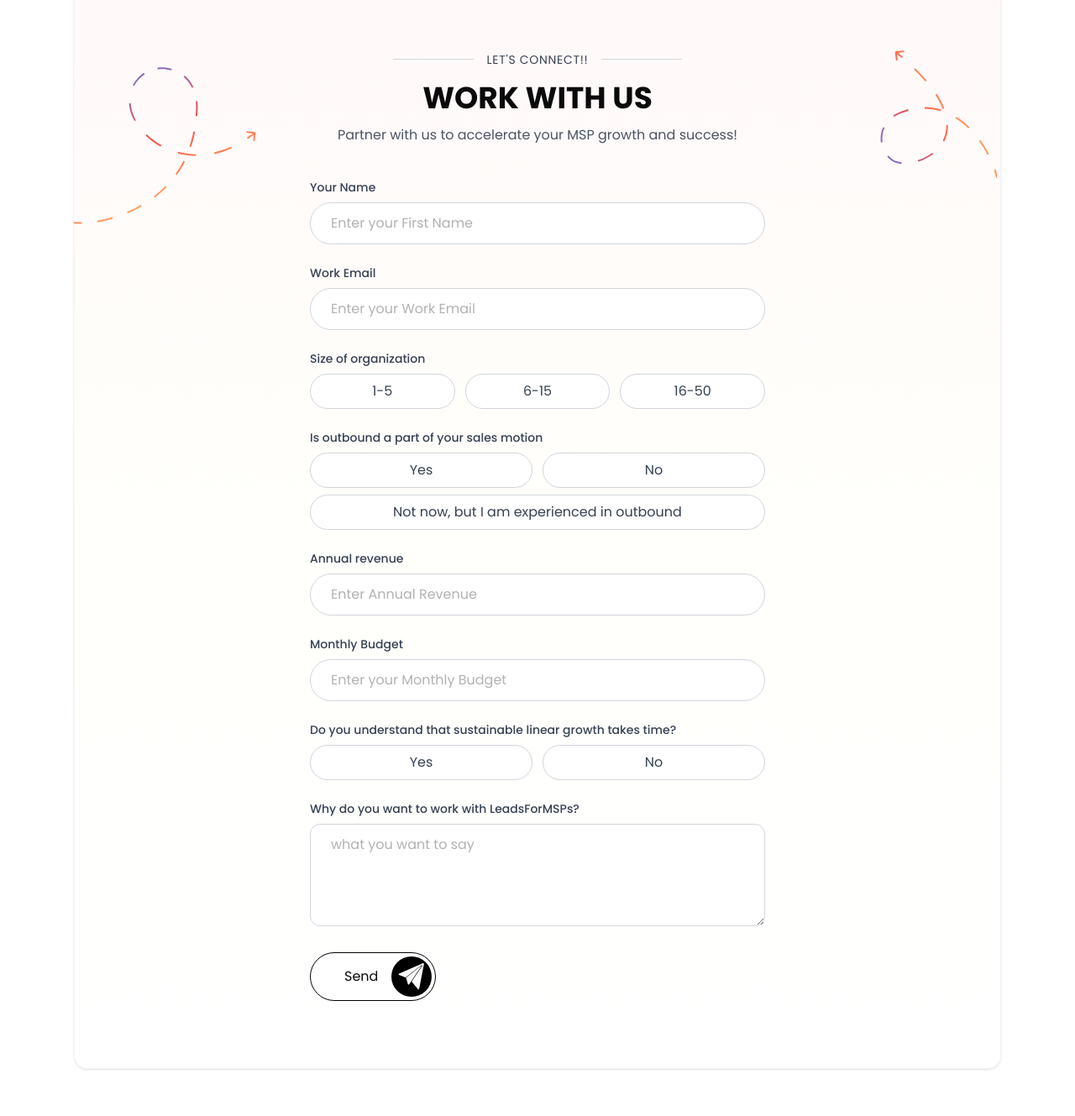
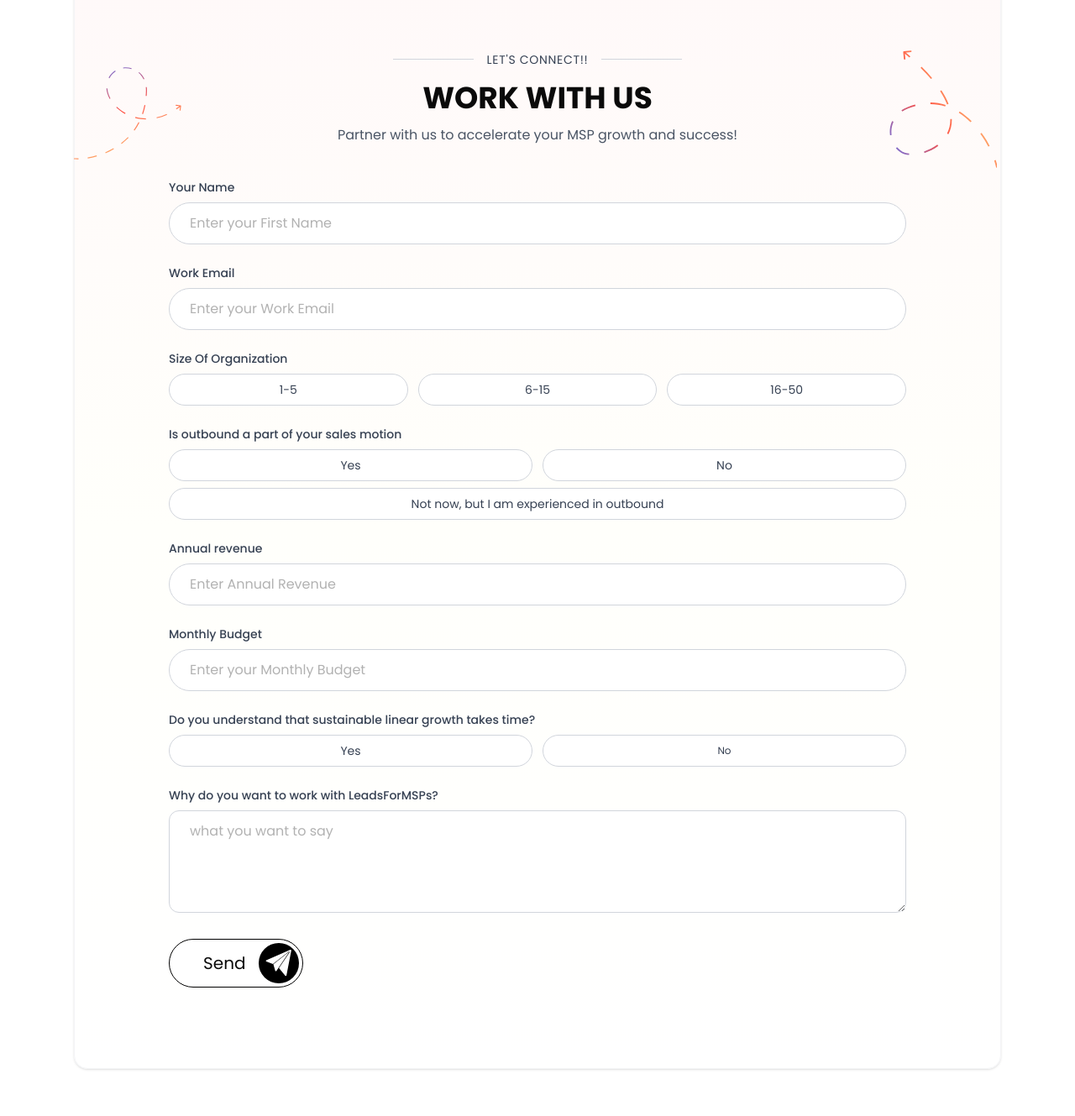
Before and after one commit to raheel-ahmed-04/msps, a React (Vite) app: page / in a window 1280 px wide. Shown: the part 3141-4470 px from the top of the page at 84% size. Built offline with nearby package versions, Linux system fonts and the light colour scheme.

Commit message:
Added mobile responsiveness

```diff
--- a/src/components/ContactForm.jsx
+++ b/src/components/ContactForm.jsx
@@ -35,30 +35,29 @@
   }
 
   return (
-    <section className="py-20 bg-white">
-      <div className="container mx-auto max-w-6xl px-6 relative">
-          {/* Decorative elements */}
-          <div className="absolute top-25 opacity-80">
-              <img src="/form/vector3.svg" alt="Vector 3" />
+    <section className="py-12 md:py-20 bg-white">
+      <div className="container mx-auto max-w-2xl md:max-w-6xl px-4 md:px-6 relative">
+        {/* Decorative elements - hidden on mobile */}
+        <div className="absolute top-16 md:top-25 opacity-80 hidden md:block">
+          <img src="/form/vector3.svg" alt="Vector 3" className="w-32" />
+        </div>
+        <div className="absolute top-16 md:top-20 right-0 md:right-2/80 opacity-80 hidden md:block">
+          <img src="/form/vector4.svg" alt="Vector 4" className="w-32" />
+        </div>
+        <div className="bg-gradient-to-b from-[#FFF9F9] via-[#FFFFFB] to-[#FFFFFF] rounded-xl md:rounded-2xl shadow-sm border border-gray-100 px-4 md:px-28 py-6 md:py-20">
+          <div className="text-center mb-6 md:mb-10">
+            <div className="flex justify-center items-center mb-2 md:mb-4">
+              <div className="h-px bg-gray-300 w-16 md:w-24"></div>
+              <p className="text-gray-700 uppercase tracking-wider text-xs md:text-sm mx-2 md:mx-4">LET'S CONNECT!!</p>
+              <div className="h-px bg-gray-300 w-16 md:w-24"></div>
             </div>
-            <div className="absolute top-20 right-2/80 opacity-80">
-              <img src="/form/vector4.svg" alt="Vector 4" />
-            </div>
-        <div className="bg-linear-to-b from-[#FFF9F9] via-[#FFFFFB] to-[#FFFFFF] rounded-2xl shadow-sm border border-gray-100 px-70 py-20">
-
-          <div className="text-center mb-10">
-            <div className="flex justify-center items-center mb-4">
-              <div className="h-px bg-gray-300 w-24"></div>
-              <p className="text-gray-700 uppercase tracking-wider text-sm mx-4">LET'S CONNECT!!</p>
-              <div className="h-px bg-gray-300 w-24"></div>
-            </div>
-            <h3 className="text-4xl font-bold mb-3">WORK WITH US</h3>
-            <p className="text-gray-600">Partner with us to accelerate your MSP growth and success!</p>
+            <h3 className="text-2xl md:text-4xl font-bold mb-2 md:mb-3">WORK WITH US</h3>
+            <p className="text-gray-600 text-sm md:text-base">Partner with us to accelerate your MSP growth and success!</p>
           </div>
 
-          <form onSubmit={handleSubmit} className="space-y-6">
+          <form onSubmit={handleSubmit} className="space-y-4 md:space-y-6">
             <div>
-              <label htmlFor="name" className="block text-sm font-medium text-gray-700 mb-2">
+              <label htmlFor="name" className="block text-xs md:text-sm font-medium text-gray-700 mb-1 md:mb-2">
                 Your Name
               </label>
               <input
@@ -66,7 +65,7 @@
                 id="name"
                 name="name"
                 placeholder="Enter your First Name"
-                className="w-full px-6 py-3 bg-white rounded-full border border-gray-300 focus:outline-none focus:ring-2 focus:ring-gray-200 placeholder-black placeholder:opacity-30"
+                className="w-full px-4 md:px-6 py-2 md:py-3 bg-white rounded-full border border-gray-300 focus:outline-none focus:ring-2 focus:ring-gray-200 placeholder-black placeholder:opacity-30 text-sm md:text-base"
                 value={formData.name}
                 onChange={handleChange}
                 required
@@ -74,7 +73,7 @@
             </div>
 
             <div>
-              <label htmlFor="email" className="block text-sm font-medium text-gray-700 mb-2">
+              <label htmlFor="email" className="block text-xs md:text-sm font-medium text-gray-700 mb-1 md:mb-2">
                 Work Email
               </label>
               <input
@@ -82,7 +81,7 @@
                 id="email"
                 name="email"
                 placeholder="Enter your Work Email"
-                className="w-full px-6 py-3 bg-white rounded-full border border-gray-300 focus:outline-none focus:ring-2 focus:ring-gray-200 placeholder-black placeholder:opacity-30"
+                className="w-full px-4 md:px-6 py-2 md:py-3 bg-white rounded-full border border-gray-300 focus:outline-none focus:ring-2 focus:ring-gray-200 placeholder-black placeholder:opacity-30 text-sm md:text-base"
                 value={formData.email}
                 onChange={handleChange}
                 required
@@ -90,37 +89,37 @@
             </div>
 
             <div>
-              <label className="block text-sm font-medium text-gray-700 mb-2">Size of organization</label>
-              <div className="grid grid-cols-3 gap-3">
+              <label className="block text-xs md:text-sm font-medium text-gray-700 mb-1 md:mb-2">Size Of Organization</label>
+              <div className="grid grid-cols-1 md:grid-cols-3 gap-2 md:gap-3">
                 <button
                   type="button"
-                  className={`py-2 px-4 rounded-full border ${
+                  className={`py-1 md:py-2 px-3 md:px-4 rounded-full border ${
                     formData.organization === "1-5"
                       ? "bg-black text-white border-black"
                       : "bg-white text-gray-700 border-gray-300 hover:bg-gray-50"
-                  }`}
+                  } text-xs md:text-sm`}
                   onClick={() => handleButtonSelect("organization", "1-5")}
                 >
                   1-5
                 </button>
                 <button
                   type="button"
-                  className={`py-2 px-4 rounded-full border ${
+                  className={`py-1 md:py-2 px-3 md:px-4 rounded-full border ${
                     formData.organization === "6-15"
                       ? "bg-black text-white border-black"
                       : "bg-white text-gray-700 border-gray-300 hover:bg-gray-50"
-                  }`}
+                  } text-xs md:text-sm`}
                   onClick={() => handleButtonSelect("organization", "6-15")}
                 >
                   6-15
                 </button>
                 <button
                   type="button"
-                  className={`py-2 px-4 rounded-full border ${
+                  className={`py-1 md:py-2 px-3 md:px-4 rounded-full border ${
                     formData.organization === "16-50"
                       ? "bg-black text-white border-black"
                       : "bg-white text-gray-700 border-gray-300 hover:bg-gray-50"
-                  }`}
+                  } text-xs md:text-sm`}
                   onClick={() => handleButtonSelect("organization", "16-50")}
                 >
                   16-50
@@ -129,28 +128,28 @@
             </div>
 
             <div>
-              <label className="block text-sm font-medium text-gray-700 mb-2">
+              <label className="block text-xs md:text-sm font-medium text-gray-700 mb-1 md:mb-2">
                 Is outbound a part of your sales motion
               </label>
-              <div className="grid grid-cols-2 gap-3 mb-2">
+              <div className="grid grid-cols-1 md:grid-cols-2 gap-2 md:gap-3 mb-1 md:mb-2">
                 <button
                   type="button"
-                  className={`py-2 px-4 rounded-full border ${
+                  className={`py-1 md:py-2 px-3 md:px-4 rounded-full border ${
                     formData.outbound === "yes"
                       ? "bg-black text-white border-black"
                       : "bg-white text-gray-700 border-gray-300 hover:bg-gray-50"
-                  }`}
+                  } text-xs md:text-sm`}
                   onClick={() => handleButtonSelect("outbound", "yes")}
                 >
                   Yes
                 </button>
                 <button
                   type="button"
-                  className={`py-2 px-4 rounded-full border ${
+                  className={`py-1 md:py-2 px-3 md:px-4 rounded-full border ${
                     formData.outbound === "no"
                       ? "bg-black text-white border-black"
                       : "bg-white text-gray-700 border-gray-300 hover:bg-gray-50"
-                  }`}
+                  } text-xs md:text-sm`}
                   onClick={() => handleButtonSelect("outbound", "no")}
                 >
                   No
@@ -158,11 +157,11 @@
               </div>
               <button
                 type="button"
-                className={`w-full py-2 px-4 rounded-full border ${
+                className={`w-full py-1 md:py-2 px-3 md:px-4 rounded-full border ${
                   formData.outbound === "experienced"
                     ? "bg-black text-white border-black"
                     : "bg-white text-gray-700 border-gray-300 hover:bg-gray-50"
-                }`}
+                } text-xs md:text-sm`}
                 onClick={() => handleButtonSelect("outbound", "experienced")}
               >
                 Not now, but I am experienced in outbound
@@ -170,7 +169,7 @@
             </div>
 
             <div>
-              <label htmlFor="revenue" className="block text-sm font-medium text-gray-700 mb-2">
+              <label htmlFor="revenue" className="block text-xs md:text-sm font-medium text-gray-700 mb-1 md:mb-2">
                 Annual revenue
               </label>
               <input
@@ -178,14 +177,14 @@
                 id="revenue"
                 name="revenue"
                 placeholder="Enter Annual Revenue"
-                className="w-full px-6 py-3 bg-white rounded-full border border-gray-300 focus:outline-none focus:ring-2 focus:ring-gray-200 placeholder-black placeholder:opacity-30"
+                className="w-full px-4 md:px-6 py-2 md:py-3 bg-white rounded-full border border-gray-300 focus:outline-none focus:ring-2 focus:ring-gray-200 placeholder-black placeholder:opacity-30 text-sm md:text-base"
                 value={formData.revenue}
                 onChange={handleChange}
               />
             </div>
 
             <div>
-              <label htmlFor="budget" className="block text-sm font-medium text-gray-700 mb-2">
+              <label htmlFor="budget" className="block text-xs md:text-sm font-medium text-gray-700 mb-1 md:mb-2">
                 Monthly Budget
               </label>
               <input
@@ -193,35 +192,35 @@
                 id="budget"
                 name="budget"
                 placeholder="Enter your Monthly Budget"
-                className="w-full px-6 py-3 bg-white rounded-full border border-gray-300 focus:outline-none focus:ring-2 focus:ring-gray-200 placeholder-black placeholder:opacity-30"
+                className="w-full px-4 md:px-6 py-2 md:py-3 bg-white rounded-full border border-gray-300 focus:outline-none focus:ring-2 focus:ring-gray-200 placeholder-black placeholder:opacity-30 text-sm md:text-base"
                 value={formData.budget}
                 onChange={handleChange}
               />
             </div>
 
             <div>
-              <label className="block text-sm font-medium text-gray-700 mb-2">
+              <label className="block text-xs md:text-sm font-medium text-gray-700 mb-1 md:mb-2">
                 Do you understand that sustainable linear growth takes time?
               </label>
-              <div className="grid grid-cols-2 gap-3">
+              <div className="grid grid-cols-1 md:grid-cols-2 gap-2 md:gap-3">
                 <button
                   type="button"
-                  className={`py-2 px-4 rounded-full border ${
+                  className={`py-1 md:py-2 px-3 md:px-4 rounded-full border ${
                     formData.understand === "yes"
                       ? "bg-black text-white border-black"
                       : "bg-white text-gray-700 border-gray-300 hover:bg-gray-50"
-                  }`}
+                  } text-xs md:text-sm`}
                   onClick={() => handleButtonSelect("understand", "yes")}
                 >
                   Yes
                 </button>
                 <button
                   type="button"
-                  className={`py-2 px-4 rounded-full border ${
+                  className={`py-1 md:py-2 px-3 md:px-4 rounded-full border ${
                     formData.understand === "no"
                       ? "bg-black text-white border-black"
                       : "bg-white text-gray-700 border-gray-300 hover:bg-gray-50"
-                  }`}
+                  } text-xs md:text-sm"`}
                   onClick={() => handleButtonSelect("understand", "no")}
                 >
                   No
@@ -230,7 +229,7 @@
             </div>
 
             <div>
-              <label htmlFor="reason" className="block text-sm font-medium text-gray-700 mb-2">
+              <label htmlFor="reason" className="block text-xs md:text-sm font-medium text-gray-700 mb-1 md:mb-2">
                 Why do you want to work with LeadsForMSPs?
               </label>
               <textarea
@@ -238,27 +237,26 @@
                 name="reason"
                 placeholder="what you want to say"
                 rows={4}
-                className="w-full px-6 py-3 bg-white rounded-xl border border-gray-300 focus:outline-none focus:ring-2 focus:ring-gray-200 placeholder-black placeholder:opacity-30"
+                className="w-full px-4 md:px-6 py-2 md:py-3 bg-white rounded-xl border border-gray-300 focus:outline-none focus:ring-2 focus:ring-gray-200 placeholder-black placeholder:opacity-30 text-sm md:text-base"
                 value={formData.reason}
                 onChange={handleChange}
               ></textarea>
             </div>
 
+            <div className="flex justify-end md:items-center md:justify-start mb-4">
             <div className="inline-flex items-center gap-x-4 pl-10 pr-1 py-1 bg-white border-1 border-black rounded-full transition-all duration-500 cursor-pointer group hover:bg-black hover:text-white">
-              <span className="text-base text-2xl font-regular transform transition-all duration-300 group-hover:translate-x-7 delay-150">
+              <span className="text-md md:text-xl font-regular transform transition-all duration-300 group-hover:translate-x-7 delay-150">
                 Send
               </span>
-              <div className="flex items-center justify-center w-12 h-12 bg-black rounded-full overflow-hidden transition-transform duration-500 group-hover:scale-110 group-hover:bg-black group-hover:-translate-x-22">
+              <div className="flex items-center justify-center w-10 h-10 md:w-12 md:h-12 bg-black rounded-full overflow-hidden transition-transform duration-500 group-hover:scale-110 group-hover:bg-black group-hover:-translate-x-26">
                 <img
-                  className="w-8 h-8 text-white transform transition-all duration-300 group-hover:text-black delay-100"
+                  className="w-6 h-6 md:w-8 md:h-8 text-white transform transition-all duration-300 group-hover:text-black delay-100"
                   src="/send_icon.svg"
-                >
-                </img>
-  </div>
-</div>
-
-
-
+                  alt="Send Icon"
+                />
+              </div>
+            </div>
+            </div>
           </form>
         </div>
       </div>
--- a/src/components/Footer.jsx
+++ b/src/components/Footer.jsx
@@ -1,6 +1,6 @@
 function Footer() {
   return (
-    <footer className="bg-black text-white py-16 relative">
+    <footer className="bg-black text-white py-8 md:py-16 relative">
       {/* Background image with overlay */}
       <div className="absolute inset-0 z-0 opacity-100">
         <img
@@ -11,16 +11,16 @@
         <div className="absolute inset-0 bg-black opacity-80"></div>
       </div>
 
-      <div className="container mx-auto max-w-7xl px-6 relative z-10">
-        <div className="flex flex-col md:flex-row justify-between items-start">
-          <div className="mb-8 md:mb-0">
+      <div className="container mx-auto max-w-2xl md:max-w-7xl px-4 md:px-6 relative z-10">
+        <div className="flex flex-col md:flex-row justify-between items-center md:items-start">
+          <div className="mb-4 md:mb-0">
             {/* Logo */}
-            <div className="flex items-center mb-6">
-              <img src="/logo2.png" alt="MSPs Logo" className="h-12" />
+            <div className="flex justify-center md:justify-start items-center mb-4">
+              <img src="/logo2.png" alt="MSPs Logo" className="h-10 md:h-12" />
             </div>
 
             {/* Contact Information */}
-            <div className="space-y-2 text-gray-300 text-sm">
+            <div className="space-y-2 text-gray-300 text-xs md:text-sm text-center md:text-left">
               <p>A108 Adam Street New York, NY 535022 United States</p>
               <p>Phone: +1 5589 55488 55</p>
               <p>Email: info@example.com</p>
@@ -28,7 +28,7 @@
           </div>
 
           {/* Social Media Icons */}
-          <div className="flex space-x-6">
+          <div className="flex flex-row md:flex-row justify-center md:justify-end space-y-0 md:space-y-0 md:space-x-6">
             <a
               href="#"
               className="text-white hover:text-gray-300 transition duration-300"
--- a/src/components/Services.jsx
+++ b/src/components/Services.jsx
@@ -54,7 +54,7 @@
 
         {/* Services Container with Hover Effect */}
         <div
-          className="relative min-h-[400px] mt-50"
+          className="relative min-h-[400px] mt-30 md:mt-50"
           onMouseEnter={() => setIsHovered(true)}
           onMouseLeave={() => setIsHovered(false)}
         >
@@ -70,7 +70,7 @@
           )}
 
           {/* Service Cards with Dynamic Positioning */}
-          <div className="grid grid-cols-1 md:grid-cols-3 gap-3 relative z-10">
+          <div className="grid grid-cols-1 md:grid-cols-3 gap-16 md:gap-3 relative z-10">
             <div
               className={`transition-all duration-500 ease-in-out transform ${
                 isHovered
```
